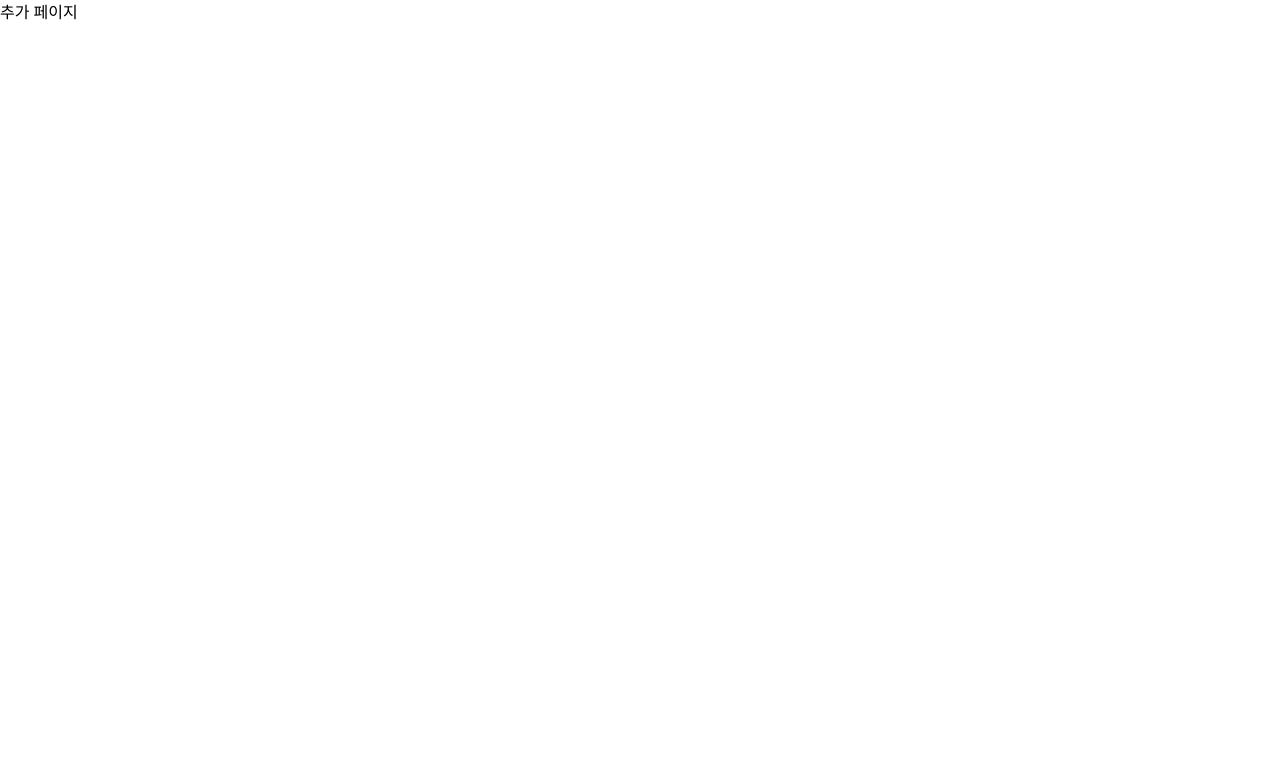
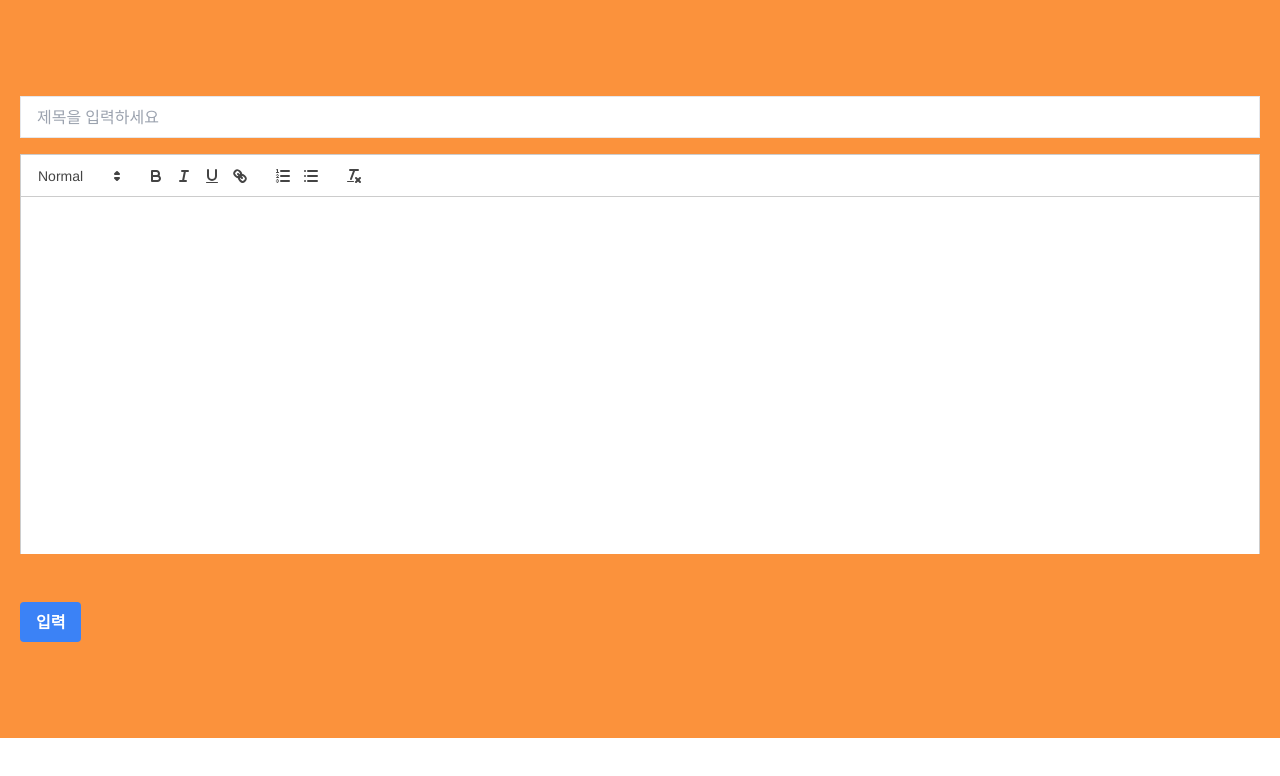
Before and after one commit to nakjun12/Wiki_page, a React (Create React App) app in the folder Wiki_Page/: page /editor in a window 1280 px wide. Shown: the top 776 px of the page. Built offline with nearby package versions, Linux system fonts and the light colour scheme.

Commit message:
json 서버 업데이트 editor 추가

```diff
--- /dev/null
+++ b/Wiki_Page/db.json
@@ -0,0 +1,24 @@
+{
+  "posts": [
+    {
+      "title": "감자",
+      "content": "<p>ㅇㅇㅇ</p>",
+      "id": 1
+    },
+    {
+      "title": "감자",
+      "content": "<p>ㅇㅇㅇ</p>",
+      "id": 2
+    }
+  ],
+  "comments": [
+    {
+      "id": 1,
+      "body": "some comment",
+      "postId": 1
+    }
+  ],
+  "profile": {
+    "name": "typicode"
+  }
+}
--- a/Wiki_Page/package.json
+++ b/Wiki_Page/package.json
@@ -8,6 +8,7 @@
     "@testing-library/user-event": "^13.5.0",
     "react": "^18.2.0",
     "react-dom": "^18.2.0",
+    "react-quill": "^2.0.0",
     "react-router": "^6.10.0",
     "react-router-dom": "^6.10.0",
     "react-scripts": "5.0.1",
--- a/Wiki_Page/src/App.jsx
+++ b/Wiki_Page/src/App.jsx
@@ -3,7 +3,18 @@ import { createBrowserRouter, RouterProvider } from "react-router-dom";
 import Wiki from "./pages/Wiki";
 import Main from "./pages/Main";
 import Editor from "./pages/Editor";
+import Layout from "./components/Layout";
+
 const router = createBrowserRouter([
+  {
+    path: "/",
+    element: <Layout />,
+    errorElement: (
+      <>
+        <h1>404 Not Found</h1>
+      </>
+    ),
+    children: [
       {
         path: "/",
         element: <Main />,
@@ -16,6 +27,8 @@ const router = createBrowserRouter([
         path: "/editor",
         element: <Editor />,
       },
+    ],
+  },
 ]);
 function App() {
   return <RouterProvider router={router} />;
--- a/Wiki_Page/src/components/Button.jsx
+++ b/Wiki_Page/src/components/Button.jsx
@@ -1,12 +1,15 @@
-import { useNavigate } from "react-router";
+const Button = ({ word = "추가", handler }) => {
+  console.log(word, handler);
+  const buttonHandler = () => {
+    if (handler) {
+      handler();
+      //너무빨리옴
+    }
+  };
 
-const Button = ({ word = "추가" }) => {
-  const navigate = useNavigate();
-
-  const address = word === "추가" ? "Editor" : "/";
   return (
     <button
-      onClick={() => navigate(address)}
+      onClick={() => buttonHandler()}
       className="bg-blue-500 hover:bg-blue-700 text-white font-bold py-2 px-4 rounded"
     >
       {word}
--- /dev/null
+++ b/Wiki_Page/src/components/Layout.jsx
@@ -0,0 +1,15 @@
+import { Outlet } from "react-router-dom";
+
+const Layout = () => {
+  return (
+    <div>
+      <div className="text-gray-600 body-font overflow-hidden bg-slate-700">
+        <div className="container px-5 py-24 mx-auto bg-orange-400">
+          <Outlet />
+        </div>
+      </div>
+    </div>
+  );
+};
+
+export default Layout;
--- a/Wiki_Page/src/pages/Editor.jsx
+++ b/Wiki_Page/src/pages/Editor.jsx
@@ -1,5 +1,59 @@
+import React, { useState } from "react";
+import ReactQuill from "react-quill";
+import "react-quill/dist/quill.snow.css";
+import Button from "../components/Button";
+import { useNavigate } from "react-router";
+
 const Editor = () => {
-  return <div>추가 페이지</div>;
+  const [title, setTitle] = useState("");
+  const [content, setContent] = useState("");
+  const navigate = useNavigate();
+
+  const handleTitleChange = (e) => {
+    setTitle(e.target.value);
+  };
+
+  const handleContentChange = (content, delta, source, editor) => {
+    setContent(content);
+  };
+
+  const handleSave = () => {
+    const data = { title, content };
+    fetch("http://localhost:3001/posts", {
+      method: "POST",
+      headers: { "Content-Type": "application/json" },
+      body: JSON.stringify(data),
+    })
+      .then((response) => response.json())
+      .then((data) => {
+        navigate("/");
+        console.log(data);
+      });
+
+    console.log("Title:", title);
+    console.log("Content:", content);
+  };
+
+  return (
+    <section>
+      <input
+        type="text"
+        placeholder="제목을 입력하세요"
+        value={title}
+        onChange={handleTitleChange}
+        className="w-full border py-2 px-4 mb-4 focus:outline-none focus:ring-2 focus:ring-blue-600"
+      />
+
+      <ReactQuill
+        className="mb-12 overflow-y-auto"
+        value={content}
+        onChange={handleContentChange}
+        style={{ background: "white", height: "400px" }}
+      />
+
+      <Button word="입력" handler={handleSave} />
+    </section>
+  );
 };
 
 export default Editor;
--- a/Wiki_Page/src/pages/Main.jsx
+++ b/Wiki_Page/src/pages/Main.jsx
@@ -1,9 +1,7 @@
 import MainList from "../components/MainList";
 import Button from "../components/Button";
-import { useState } from "react";
+import { useState, useEffect } from "react";
 import { useNavigate } from "react-router";
-const Main = () => {
-  const navigate = useNavigate();
 const wikiList = [
   {
     id: 1,
@@ -49,6 +47,15 @@ const Main = () => {
   },
 ];
 
+const Main = () => {
+  const navigate = useNavigate();
+
+  useEffect(() => {
+    fetch("http://localhost:3001/posts")
+      .then((response) => response.json())
+      .then((data) => console.log(data))
+      .catch((error) => console.error(error));
+  }, []);
   const [currentPage, setCurrentPage] = useState(1);
   const itemsPerPage = 5;
 
@@ -56,22 +63,25 @@ const Main = () => {
   const indexOfFirst = indexOfLast - itemsPerPage; // 제거
   const currentItems = wikiList.slice(indexOfFirst, indexOfLast); // 슬라이스 활용
 
-  const pageNumbers = calculatePageNumbers(wikiList, itemsPerPage);
-
-  function calculatePageNumbers(wikiList, itemsPerPage) {
+  const calculatePageNumbers = (wikiList, itemsPerPage) => {
     const pageNumbers = [];
     for (let i = 1; i <= Math.ceil(wikiList.length / itemsPerPage); i++) {
       pageNumbers.push(i);
     }
     return pageNumbers;
-  }
+  };
+
+  const pageNumbers = calculatePageNumbers(wikiList, itemsPerPage);
+
+  const handlerNav = () => {
+    navigate("/editor");
+  };
 
   return (
     <div>
-      <section className="text-gray-600 body-font overflow-hidden bg-slate-700">
-        <div className="container px-5 py-24 mx-auto bg-orange-400">
+      <section>
         <div className="flex justify-end">
-            <Button />
+          <Button handler={handlerNav} />
         </div>
         <div className="divide-y-2 divide-gray-100 bg-lime-700">
           {currentItems.map((el) => {
@@ -95,7 +105,6 @@ const Main = () => {
             );
           })}
         </div>
-        </div>
       </section>
     </div>
   );
```
Also changed, not shown: 1 other file (tests, documents, lock files or other folders). Lines whose indentation alone changed are shown as unchanged.
